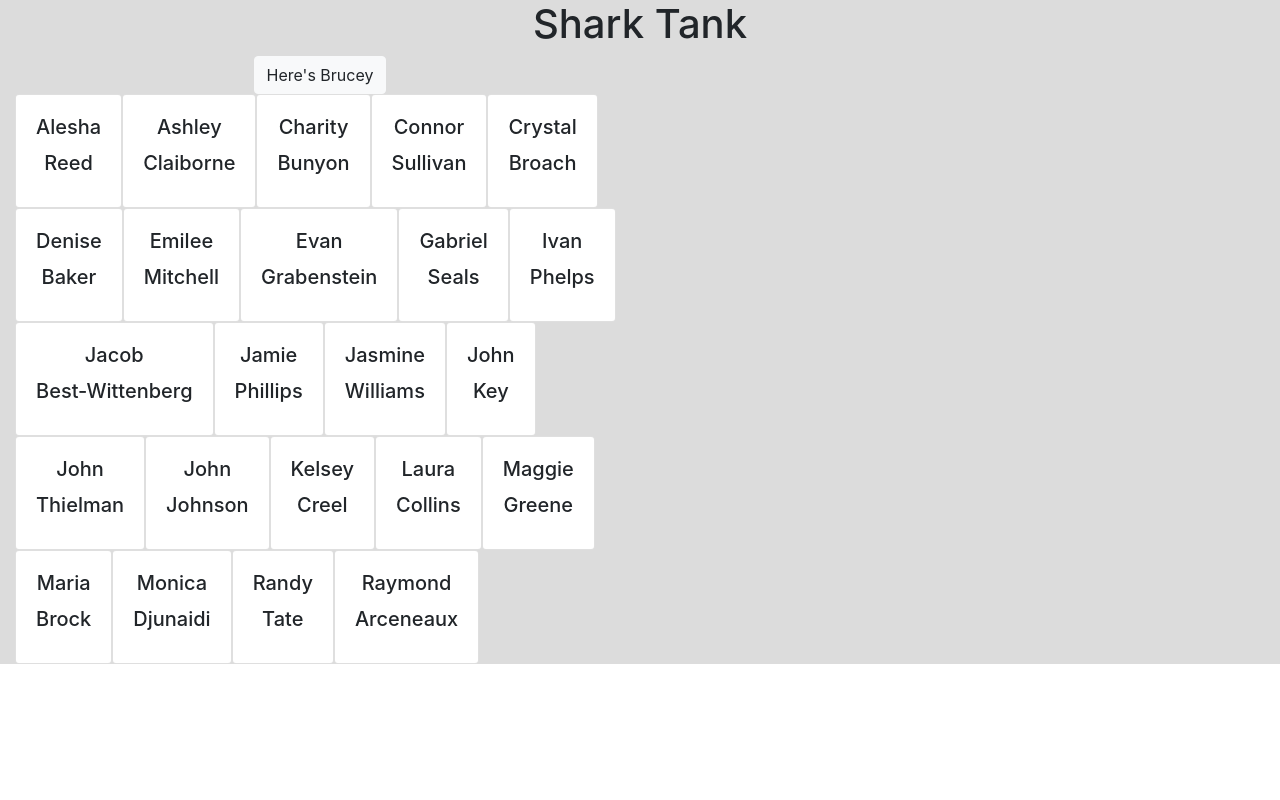
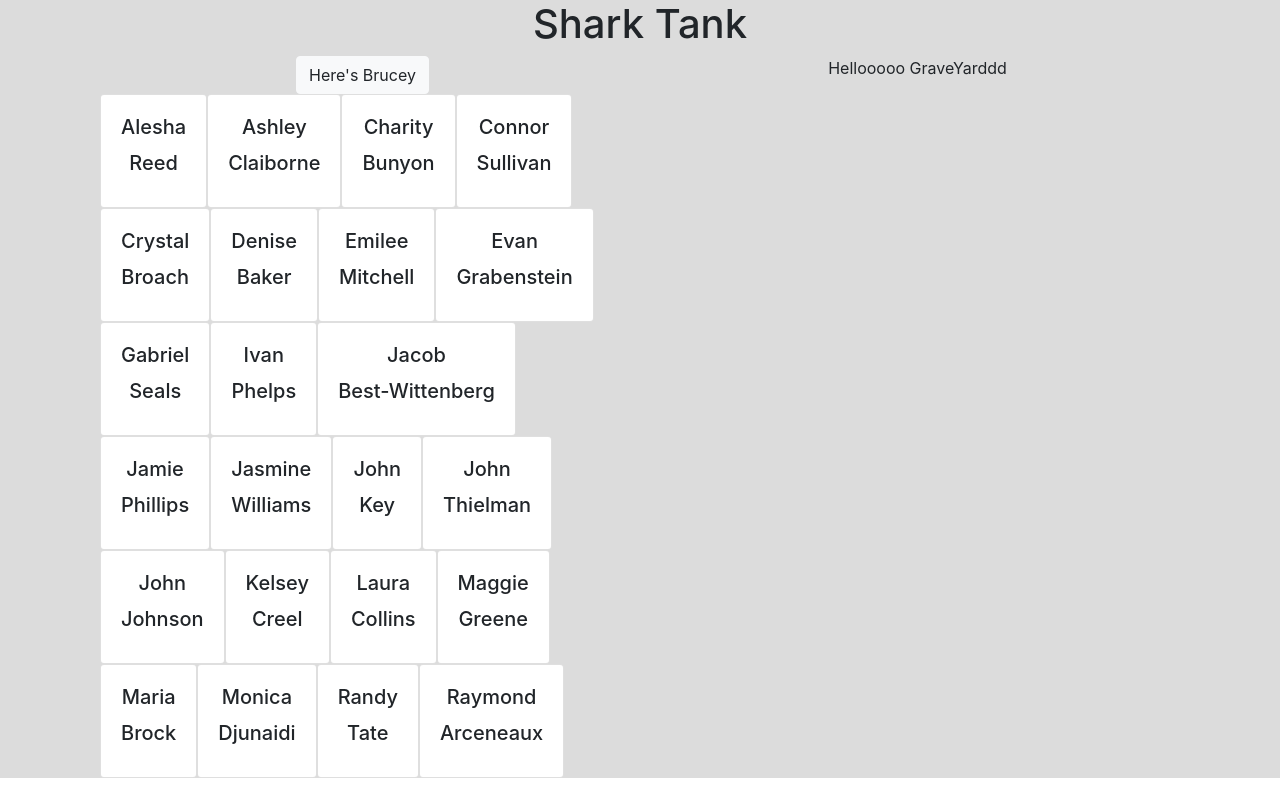
Before and after one commit to maggieisgreene/shark-attack, a React (Create React App) app: page / in a window 1280 px wide. Built offline with nearby package versions, Linux system fonts and the light colour scheme.

Commit message:
Set state of passed students

```diff
--- a/src/App/App.js
+++ b/src/App/App.js
@@ -4,6 +4,7 @@
 import studentData from '../helpers/data/studentData';
 
 import SharkTank from '../components/SharkTank/SharkTank';
+import Graveyard from '../components/Graveyard/Graveyard';
 
 class App extends React.Component {
   state = {
@@ -13,20 +14,25 @@
 
   componentDidMount() {
     const students = studentData.aliveStudents();
-    this.setState({ students });
+    const passedStudents = studentData.passedStudents();
+    this.setState({ students, passedStudents });
   }
 
   killStudent = () => {
     studentData.followTheLight();
     const students = studentData.aliveStudents();
-    this.setState({ students });
+    const passedStudents = studentData.passedStudents();
+    this.setState({ students, passedStudents });
   }
 
   render() {
     return (
       <div className="App">
         <h1 className="main-header">Shark Tank</h1>
-        <SharkTank students={this.state.students} killStudent={this.killStudent} />
+        <div className="container d-flex flex-wrap">
+          <SharkTank students={this.state.students} killStudent={this.killStudent} />
+          <Graveyard />
+        </div>
       </div>
     );
   }
--- /dev/null
+++ b/src/components/Graveyard/Graveyard.js
@@ -0,0 +1,13 @@
+import React from 'react';
+
+class Graveyard extends React.Component {
+  render() {
+    return (
+      <div className="graveyard col-6">
+        <p>Hellooooo GraveYarddd</p>
+      </div>
+    );
+  }
+}
+
+export default Graveyard;
```
Also changed, not shown: src/components/Graveyard/Graveyard.scss (added).
